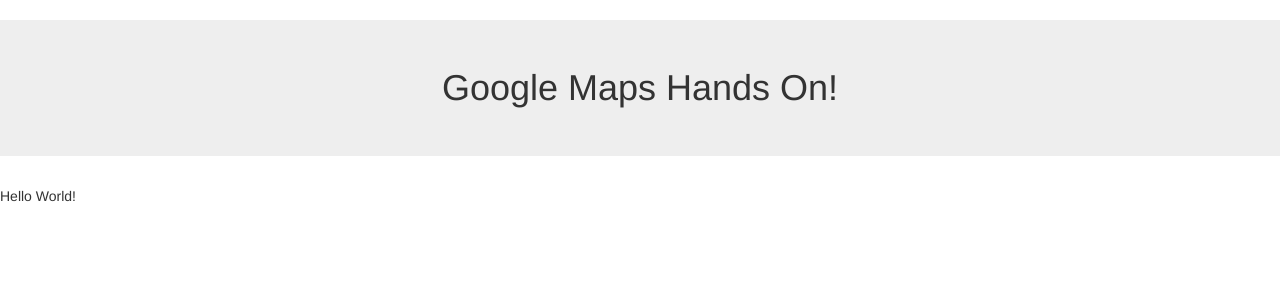
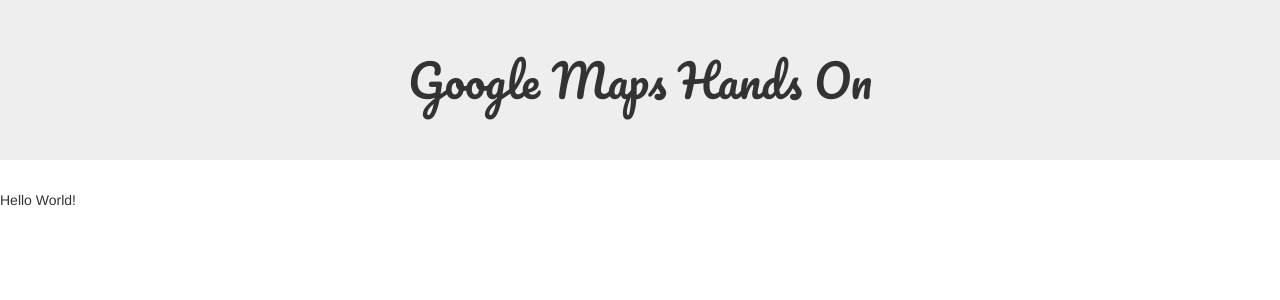
Before and after one commit to derpycoder/google-maps-hands-on, an Angular app: page / in a window 1280 px wide. Shown: the top 300 px of the page. Built offline with nearby package versions, Linux system fonts and the light colour scheme.

Commit message:
Structure slightly modified

```diff
--- a/src/app/app.component.ts
+++ /dev/null
@@ -1,18 +0,0 @@
-import { Component } from '@angular/core';
-
-@Component({
-  selector: 'ak-root',
-  template: `
-    <!--The content below is only a placeholder and can be replaced.-->
-    <div style="text-align:center">
-      <h1 class="jumbotron">
-        {{title}}!
-      </h1>
-    </div>
-    <router-outlet></router-outlet>
-  `,
-  styles: []
-})
-export class AppComponent {
-  title = 'Google Maps Hands On';
-}
--- a/src/app/app.module.ts
+++ b/src/app/app.module.ts
@@ -3,7 +3,7 @@
 
 import { AppRoutingModule } from './app-routing.module';
 
-import { AppComponent } from './app.component';
+import { AppComponent } from './app/app.component';
 import { SmartAddressModule } from './smart-address/smart-address.module';
 
 @NgModule({
--- /dev/null
+++ b/src/app/app/app.component.html
@@ -0,0 +1,2 @@
+<div class="jumbotron">Google Maps Hands On</div>
+<router-outlet></router-outlet>
--- a/src/styles.css
+++ b/src/styles.css
@@ -1 +1,5 @@
-/* You can add global styles to this file, and also import other style files */
+.jumbotron {
+    font-family: Pacifico;
+    text-align: center;
+    font-size: 45px;
+}
```
Also changed, not shown: src/app/app/app.component.ts (added, +8 -0 lines).
